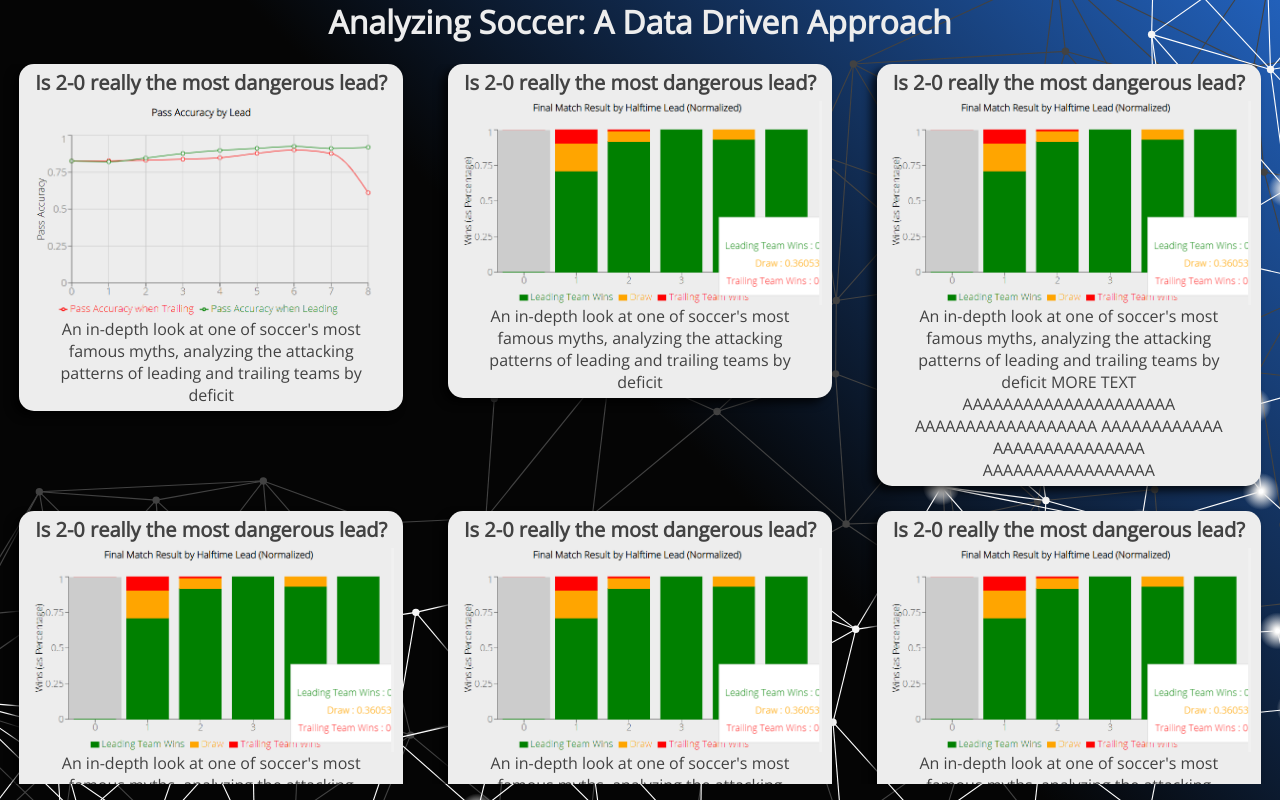
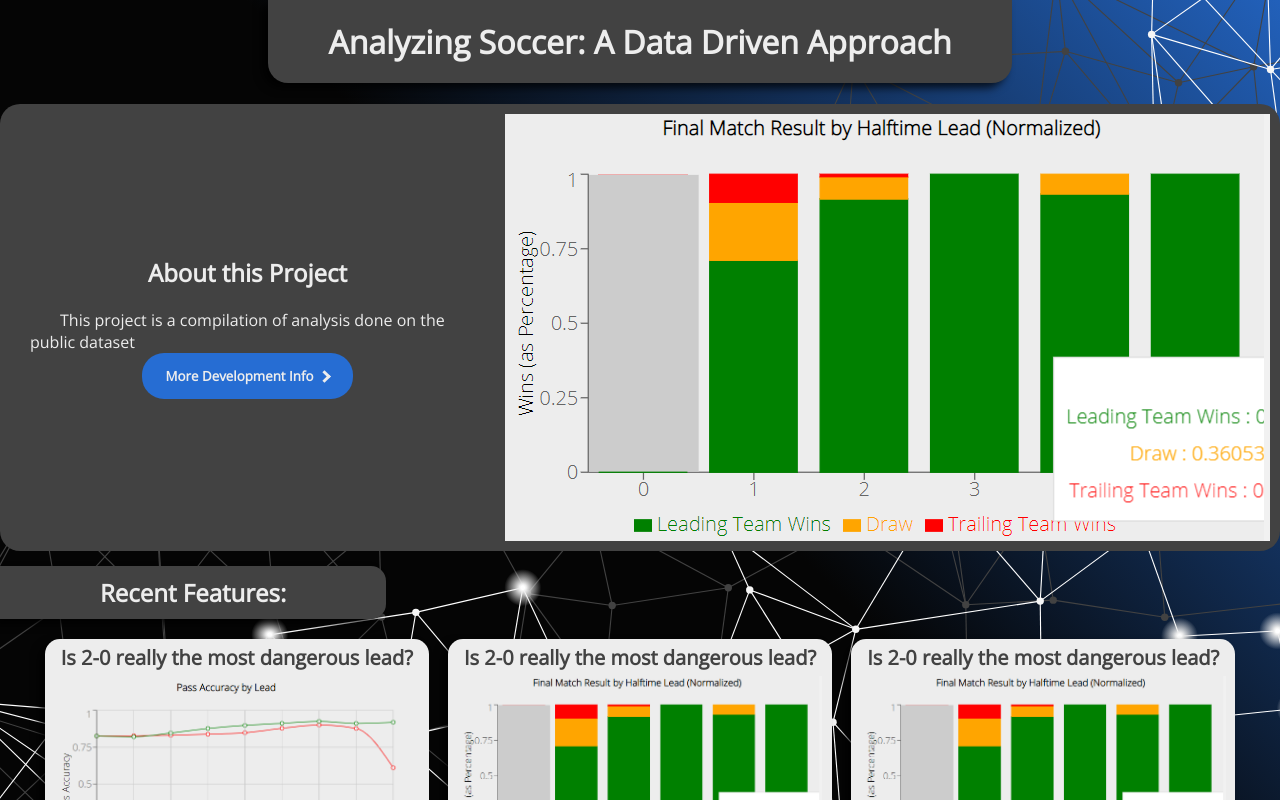
Before and after one commit to chirag-singh1/soccer-data-analysis, a React (Create React App) app in the folder soccer-analysis-website/: page / in a window 1280 px wide. Built offline with nearby package versions, Linux system fonts and the light colour scheme.

Commit message:
Continued about sidebar on homepage

```diff
--- a/soccer-analysis-website/src/Home.css
+++ b/soccer-analysis-website/src/Home.css
@@ -8,7 +8,25 @@
 
 .WebsiteTitle{
     color: #ededed;
+    background-color: #424242;
     text-align: center;
+    padding: 20px 60px;
+    border-bottom-left-radius: 20px;
+    border-bottom-right-radius: 20px;
+    box-shadow: -6px 5px 9px 0px rgba(0,0,0,0.77);
+}
+
+.ArticlesTitle{
+    align-self: start;
+    color: #ededed;
+    background-color: #424242;
+    padding-top: 10px;
+    padding-bottom: 10px;
+    padding-left: 100px;
+    padding-right: 100px;
+    border-bottom-right-radius: 15px;
+    border-top-right-radius: 15px;
+    box-shadow: -6px 5px 9px 0px rgba(0,0,0,0.77);
 }
 
 .ArticleFeature{
@@ -59,6 +77,51 @@
     display: grid;
     grid-template-columns: 33vw auto 33vw;
     justify-items: center;
-    height: 90vh;
+}
+
+.content{
+    display: flex;
+    flex-direction: column;
+    align-items: center;
+    height: 100%;
     overflow-y: auto;
 }
+
+.AboutBar{
+    display: flex;
+    flex-direction: row;
+    align-items: center;
+    justify-content: center;
+    align-self: flex-end;
+    background-color: #424242;
+    border-radius: 20px;
+    margin-bottom: 15px;
+}
+
+.AboutText{
+    display: flex;
+    flex-direction: column;
+    align-items: center;
+    justify-content: center;
+}
+
+.AboutTitle{
+    color: #ededed;
+}
+
+.arrow{
+    border: solid #ededed;
+    border-width: 0 3px 3px 0;
+    display: inline-block;
+    padding: 3px;
+    transform: rotate(-45deg);
+    -webkit-transform: rotate(-45deg);
+}
+
+.AboutText{
+    color: #ededed;
+}
+
+.AboutImage{
+    margin: 10px;
+}
--- a/soccer-analysis-website/src/Home.js
+++ b/soccer-analysis-website/src/Home.js
@@ -1,11 +1,22 @@
 import './Home.css';
 import lead_graphic from './assets/img/lead_graphic.png';
 import placeholder from './assets/img/placeholder.PNG';
+import { Link } from 'react-router-dom';
 
 export default function Home(){
     return (
         <div class='Home'>
+            <div class='content'>
             <h1 class='WebsiteTitle'>Analyzing Soccer: A Data Driven Approach</h1>
+            <div class='AboutBar'>
+                <div class='AboutText'>
+                    <h2 class='AboutTitle'>About this Project</h2>
+                    <p class='AboutText'>This project is a compilation of analysis done on the public dataset </p>
+                    <Link to='/about'> <button class='AboutButton'>More Development Info &nbsp;<i class='arrow'></i></button></Link>
+                </div>
+                <img class='AboutImage' src={placeholder}></img>
+            </div>
+            <h2 class='ArticlesTitle'>Recent Features:</h2>
             <div class='Articles'>
                 <a class='ArticleLink' href='/articles/lead'>
                     <div class='ArticleFeature'>
@@ -56,6 +67,7 @@
                     </div>
                 </a>
             </div>
+            </div>
         </div>
     );
 }
```
